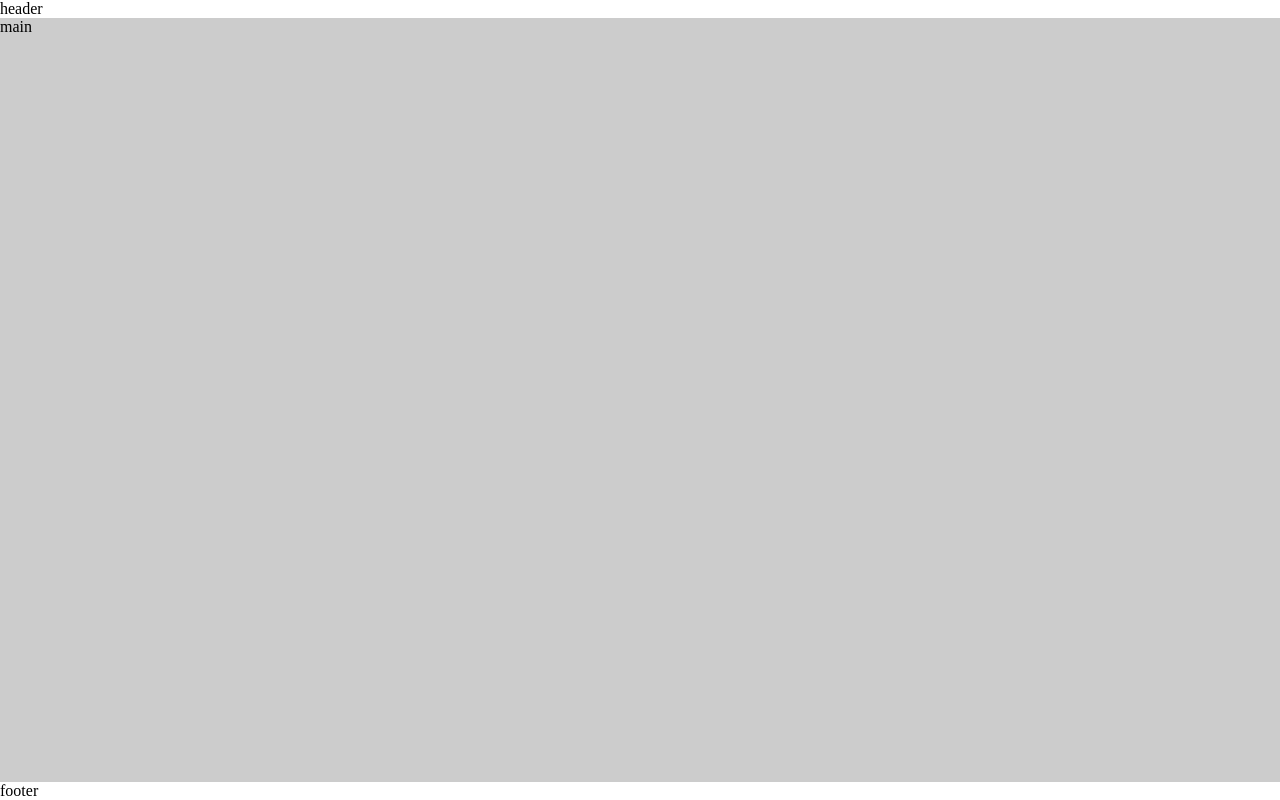
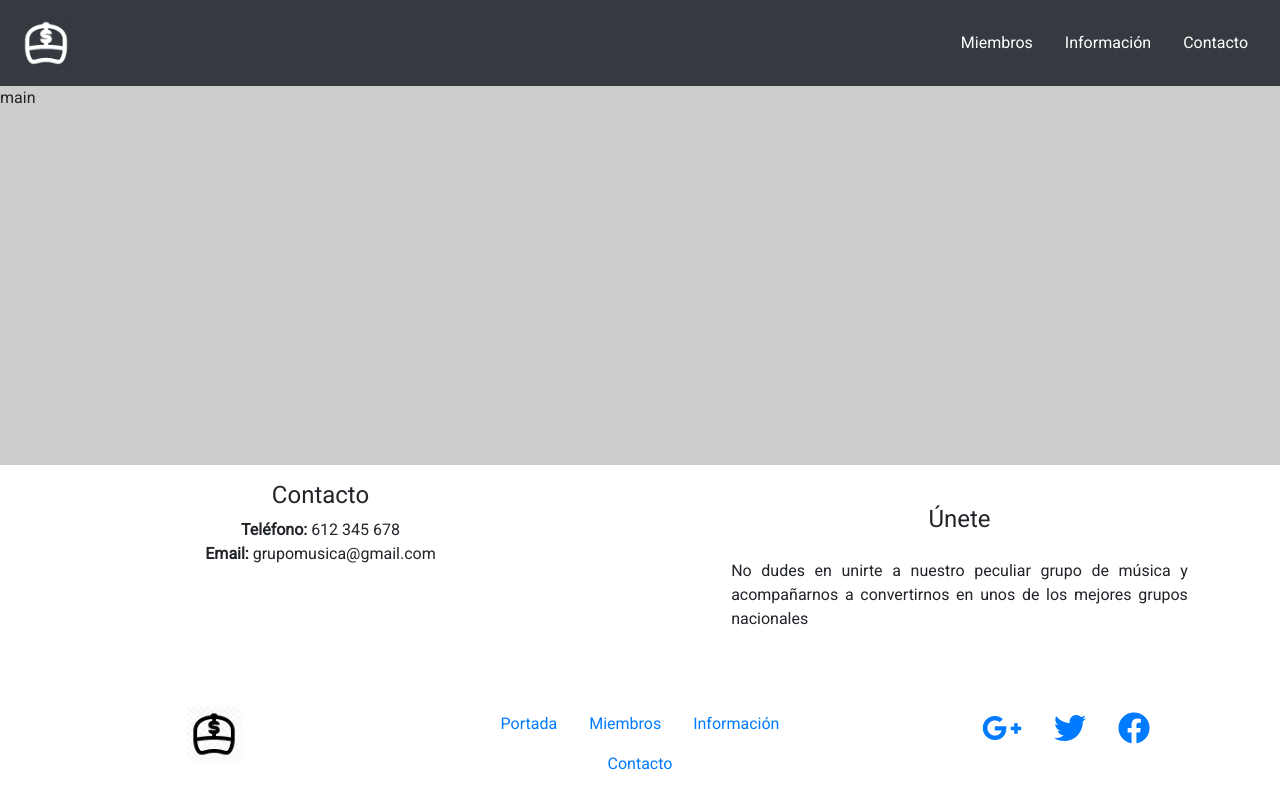
Before and after one commit to OmarAdolfo/MiGrupoMusica, a website built with Parcel: page src/index.html in a window 1280 px wide. Built offline with nearby package versions, Linux system fonts and the light colour scheme; some packages are replaced by stand-ins of ours.

Commit message:
PEC2
> Se crea header y footer de las páginas
> Se incorpora bootstrap y se hace uso de sus componentes

```diff
--- a/package.json
+++ b/package.json
@@ -41,6 +41,9 @@
     "stylelint-scss": "^3.13.0"
   },
   "dependencies": {
-    "@fortawesome/fontawesome-free": "^5.11.2"
+    "@fortawesome/fontawesome-free": "^5.11.2",
+    "bootstrap": "^4.4.1",
+    "jquery": "^3.4.1",
+    "popper.js": "^1.16.0"
   }
 }
--- a/src/assets/scripts/main.js
+++ b/src/assets/scripts/main.js
@@ -10,6 +10,8 @@
  * Write any other JavaScript below
  */
 
+import 'bootstrap';
+
 +( function() {
   console.log('Hello, UOC!');
 } )();
--- a/src/assets/styles/_variables.scss
+++ b/src/assets/styles/_variables.scss
@@ -1,5 +1,10 @@
 $font-family-sans-serif: -apple-system, BlinkMacSystemFont, "Segoe UI", Roboto, "Helvetica Neue", Arial, sans-serif, "Apple Color Emoji", "Segoe UI Emoji", "Segoe UI Symbol";
 $font-family-serif: "Georgia", "Times New Roman", serif;
+$font-family-roboto: "Roboto";
 
 $uoc-corporate: #000078;
 $uoc-masterbrand: #73edff;
+
+/* Navbar Bootstrap */
+$navbar-dark-color: white;
+$navbar-dark-hover-color: rgb(239, 250, 191);
--- a/src/assets/styles/layouts/_home.scss
+++ b/src/assets/styles/layouts/_home.scss
@@ -2,6 +2,7 @@
   display: flex;
   flex-direction: column;
   min-height: 100vh;
+  font-family: $font-family-roboto;
   padding: 0;
   margin: 0;
 }
@@ -10,3 +11,10 @@
   flex: auto;
   background-color: #ccc;
 }
+
+.paragraph {
+  max-width: 75%;
+  margin: 25px auto;
+  line-height: 1.5;
+  text-align: justify;
+}
--- a/src/assets/styles/main.scss
+++ b/src/assets/styles/main.scss
@@ -23,3 +23,6 @@
 /**
  * Do NOT include anything else in this file!
  */
+
+@import "~bootstrap/scss/bootstrap.scss";
+@import "@fortawesome/fontawesome-free/css/all.css";
--- a/src/index.html
+++ b/src/index.html
@@ -7,14 +7,101 @@
   <meta name="viewport" content="width=device-width, user-scalable=no">
   <meta http-equiv="x-ua-compatible" content="ie=edge">
   <link rel="stylesheet" type="text/css" href="./assets/styles/main.scss"><!-- do not remove this line! -->
-  <link type="text/css" href="https://fonts.googleapis.com/css?family=Open+Sans&display=swap" rel="stylesheet">
+  <link href="https://fonts.googleapis.com/css?family=Roboto&display=swap" rel="stylesheet">
   <title>UOC Boilerplate</title>
 </head>
 
 <body class="page">
-  <header class="header">header</header>
+  <header class="header">
+    <nav class="navbar navbar-expand-lg navbar-dark bg-dark">
+      <div class="d-flex flex-grow-1">
+        <a class="navbar-brand" href="#">
+          <img src="../src/assets/images/logo-hip-hop-white.png" width="60" height="60" alt="">
+        </a>
+        <div class="w-100 text-right">
+          <button class="navbar-toggler" type="button" data-toggle="collapse" data-target="#myNavbar">
+            <span class="navbar-toggler-icon"></span>
+          </button>
+        </div>
+      </div>
+      <div class="collapse navbar-collapse flex-grow-1 text-right" id="myNavbar">
+        <ul class="navbar-nav ml-auto flex-nowrap">
+          <li class="nav-item">
+            <a href="#" class="nav-link m-2 menu-item">Miembros</a>
+          </li>
+          <li class="nav-item">
+            <a href="#" class="nav-link m-2 menu-item">Información</a>
+          </li>
+          <li class="nav-item">
+            <a href="#" class="nav-link m-2 menu-item">Contacto</a>
+          </li>
+        </ul>
+      </div>
+    </nav>
+  </header>
   <main class="main">main</main>
-  <footer class="footer">footer</footer>
+  <footer class="footer">
+    <div class="container-fluid text-center p-3">
+      <div class="row">
+        <div class="col-12 col-md-6">
+          <div>
+            <h4>Contacto</h4>
+          </div>
+          <div>
+            <b>Teléfono:</b> 612 345 678
+          </div>
+          <div>
+            <b>Email:</b> grupomusica@gmail.com
+          </div>
+        </div>
+        <div class="col-12 col-md-6 mt-4">
+          <div>
+            <h4>Únete</h4>
+            <p class="paragraph">No dudes en unirte a nuestro peculiar grupo de música y acompañarnos a convertirnos en
+              unos de los
+              mejores grupos nacionales</p>
+          </div>
+        </div>
+      </div>
+      <div class="row mt-5">
+        <div class="col-12 col-md-4">
+          <a href="#">
+            <img src="../src/assets/images/logo-hip-hop-black.png" width="60" height="60" alt="">
+          </a>
+        </div>
+        <div class="col-12 col-md-4">
+          <ul class="nav justify-content-center">
+            <li class="nav-item">
+              <a class="nav-link active" href="#">Portada</a>
+            </li>
+            <li class="nav-item">
+              <a class="nav-link" href="#">Miembros</a>
+            </li>
+            <li class="nav-item">
+              <a class="nav-link" href="#">Información</a>
+            </li>
+            <li class="nav-item">
+              <a class="nav-link" href="#">Contacto</a>
+            </li>
+          </ul>
+        </div>
+        <hr/>
+        <div class="col-12 col-md-4">
+          <ul class="nav justify-content-center">
+            <li class="nav-item">
+              <a class="nav-link active" href="#"><i class="fab fa-google-plus-g fa-2x"></i></a>
+            </li>
+            <li class="nav-item">
+              <a class="nav-link" href="#"><i class="fab fa-twitter fa-2x"></i></a>
+            </li>
+            <li class="nav-item">
+              <a class="nav-link" href="#"><i class="fab fa-facebook fa-2x"></i></a>
+            </li>
+          </ul>
+        </div>
+      </div>
+    </div>
+  </footer>
 
   <script src="./assets/scripts/main.js"></script><!-- do not remove this line! -->
 </body>
```
Also changed, not shown: src/assets/images/logo-hip-hop-black.png (added), src/assets/images/logo-hip-hop-white.png (added), 1 other file.
